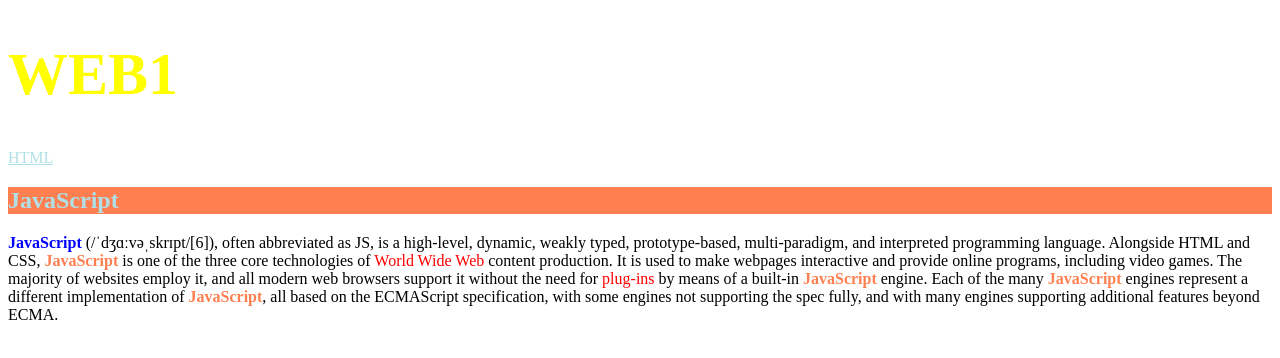
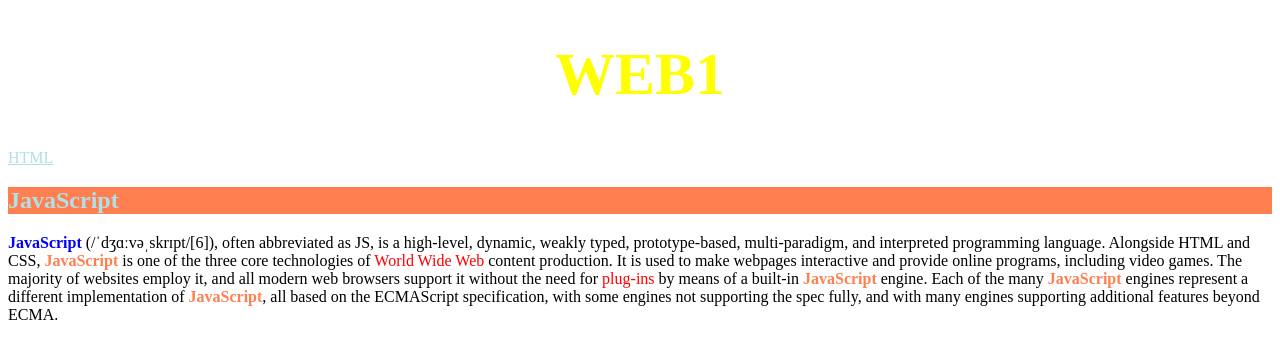
Before and after one commit to username23940/test1, a plain HTML site: page css.html in a window 1280 px wide. Drawn offline with Linux system fonts and the light colour scheme.

Commit message:
Update css.html

```diff
--- a/css.html
+++ b/css.html
@@ -18,8 +18,8 @@
     text-decoration : none ;
   }
   h1 {
-  font-size:60px ; // 컴퓨터에서 사용하는 단위, 픽셀
-  text-align : center ; // 가운데 정렬
+  font-size:60px ;
+  text-align : center ;
   }
 
     </style>
```
